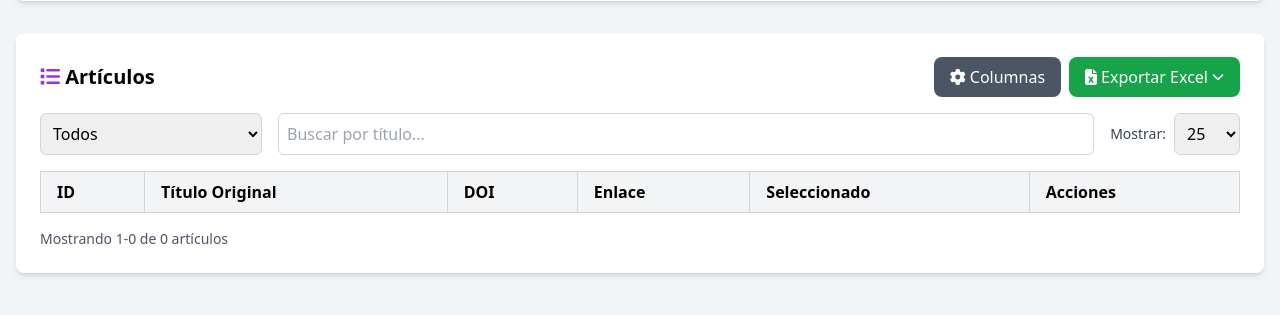
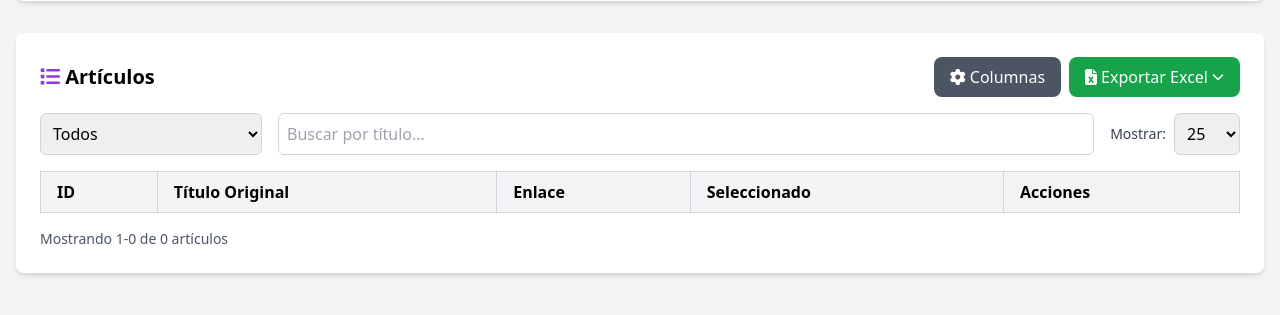
Before and after one commit to juanusat/mylib, a Flask app: page / in a window 1280 px wide. Shown: the part 287-602 px from the top of the page. Run offline with Flask 3, Linux system fonts and the light colour scheme; data that the repository does not hold is empty; some libraries are stand-ins or nearby versions.

Commit message:
No mostrar doi por defect

```diff
--- a/templates/index.html
+++ b/templates/index.html
@@ -214,7 +214,7 @@
                         <span class="ml-2 text-sm">Quartil</span>
                     </label>
                     <label class="flex items-center">
-                        <input type="checkbox" id="col-doi" checked onchange="updateColumns()">
+                        <input type="checkbox" id="col-doi" onchange="updateColumns()">
                         <span class="ml-2 text-sm">DOI</span>
                     </label>
                     <label class="flex items-center">
```
